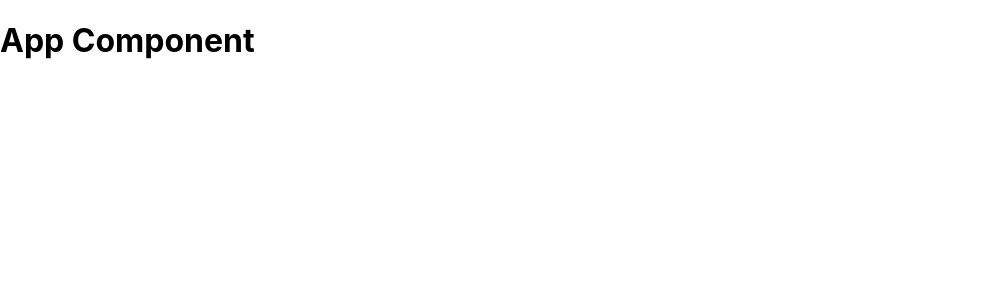
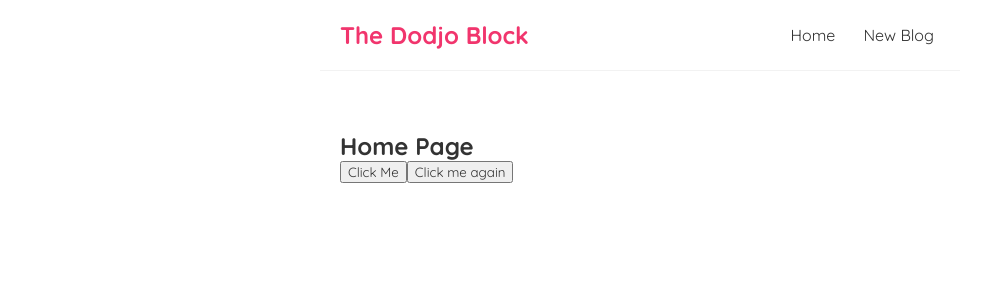
Before and after one commit to folusosamuel/Tuts, a React (Create React App) app: page / in a window 1280 px wide. Shown: the top 300 px of the page, without its empty margins (0-996 px from the left). Built offline with nearby package versions, Linux system fonts and the light colour scheme.

Commit message:
Even Listener

```diff
--- a/src/App.css
+++ /dev/null
@@ -1,38 +0,0 @@
-.App {
-  text-align: center;
-}
-
-.App-logo {
-  height: 40vmin;
-  pointer-events: none;
-}
-
-@media (prefers-reduced-motion: no-preference) {
-  .App-logo {
-    animation: App-logo-spin infinite 20s linear;
-  }
-}
-
-.App-header {
-  background-color: #282c34;
-  min-height: 100vh;
-  display: flex;
-  flex-direction: column;
-  align-items: center;
-  justify-content: center;
-  font-size: calc(10px + 2vmin);
-  color: white;
-}
-
-.App-link {
-  color: #61dafb;
-}
-
-@keyframes App-logo-spin {
-  from {
-    transform: rotate(0deg);
-  }
-  to {
-    transform: rotate(360deg);
-  }
-}
--- a/src/App.js
+++ b/src/App.js
@@ -1,12 +1,14 @@
-import './App.css';
+
+import Navbar from './Navbar.js';
+import Home from './Home.js';
 
 function App() {
   return (
-    <div cla ssName="App">
+    <div className="App">
+      <Navbar/>
       <div className="content">
-        <h1>App Component</h1>
+        <Home/>
       </div>
-
     </div>
   );
 }
--- /dev/null
+++ b/src/Home.js
@@ -0,0 +1,20 @@
+const Home = () => {
+
+    const handleClick = () => {
+        console.log("hello, ninjas");
+    }
+
+const handleClickAgain = (name) => {
+    console.log("Hello " + name);
+}
+
+    return (
+        <div className="home">
+            <h2>Home Page</h2>
+            <button onClick={handleClick}>Click Me</button>
+            <button onClick = {() => handleClickAgain('mario')}>Click me again</button>
+        </div>
+    );
+}
+
+export default Home;
--- /dev/null
+++ b/src/Navbar.js
@@ -0,0 +1,13 @@
+const Navbar = () => {
+    return (
+        <nav className="navbar">
+            <h1>The Dodjo Block</h1>
+            <div className="links">
+                <a href="/">Home</a>
+                <a href="/create">New Blog</a>
+            </div>
+        </nav>
+     );
+}
+
+export default Navbar;
--- a/src/index.css
+++ b/src/index.css
@@ -1,13 +1,35 @@
-body {
+@import url('https://fonts.googleapis.com/css2?family=Quicksand:wght@300;400;500;600;700&display=swap');
+
+/* base styles */
+* {
   margin: 0;
-  font-family: -apple-system, BlinkMacSystemFont, 'Segoe UI', 'Roboto', 'Oxygen',
-    'Ubuntu', 'Cantarell', 'Fira Sans', 'Droid Sans', 'Helvetica Neue',
-    sans-serif;
-  -webkit-font-smoothing: antialiased;
-  -moz-osx-font-smoothing: grayscale;
+  font-family: "Quicksand";
+  color: #333;
 }
-
-code {
-  font-family: source-code-pro, Menlo, Monaco, Consolas, 'Courier New',
-    monospace;
+.navbar {
+  padding: 20px;
+  display: flex;
+  align-items: center;
+  max-width: 600px;
+  margin: 0 auto;
+  border-bottom: 1px solid #f2f2f2;
 }
+.navbar h1 {
+  color: #f1356d;
+}
+.navbar .links {
+  margin-left: auto;
+}
+.navbar a {
+  margin-left: 16px;
+  text-decoration: none;
+  padding: 6px;
+}
+.navbar a:hover {
+  color: #f1356d;
+}
+.content {
+  max-width: 600px;
+  margin: 40px auto;
+  padding: 20px;
+}
```
